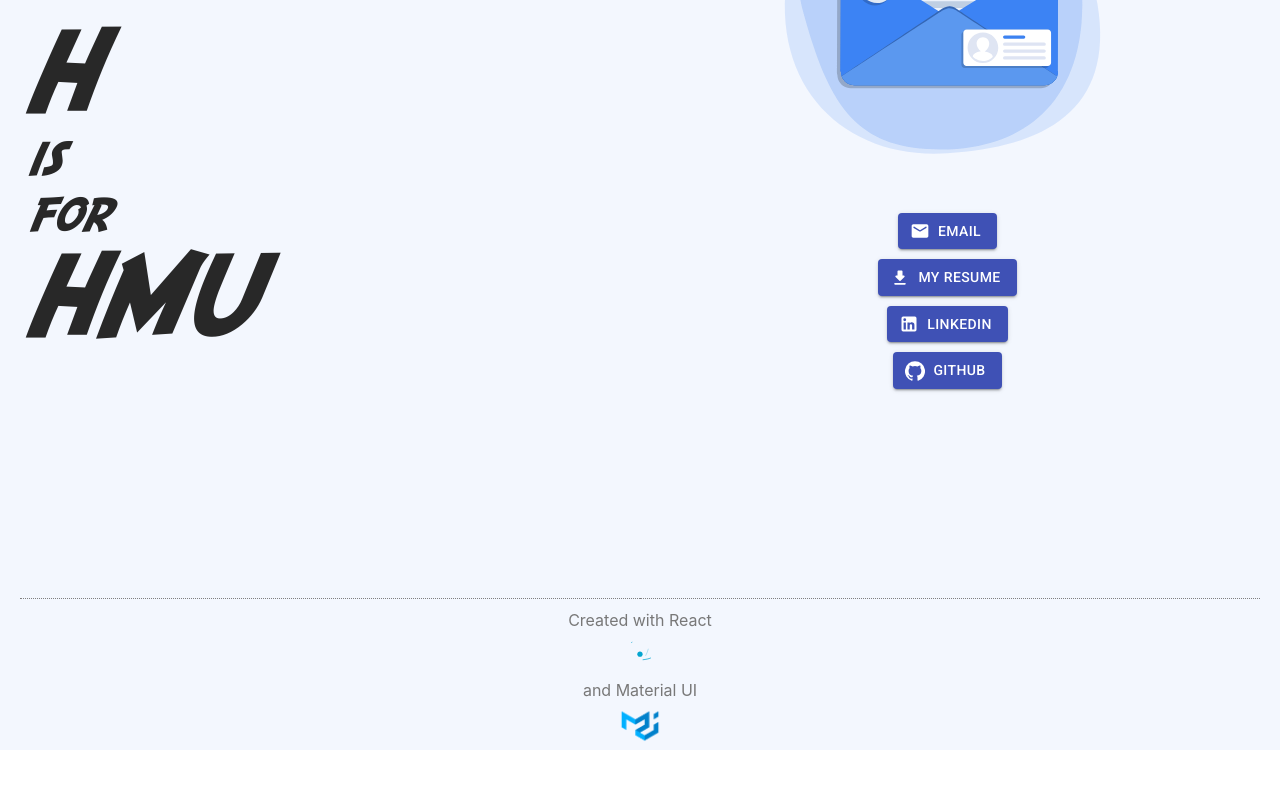
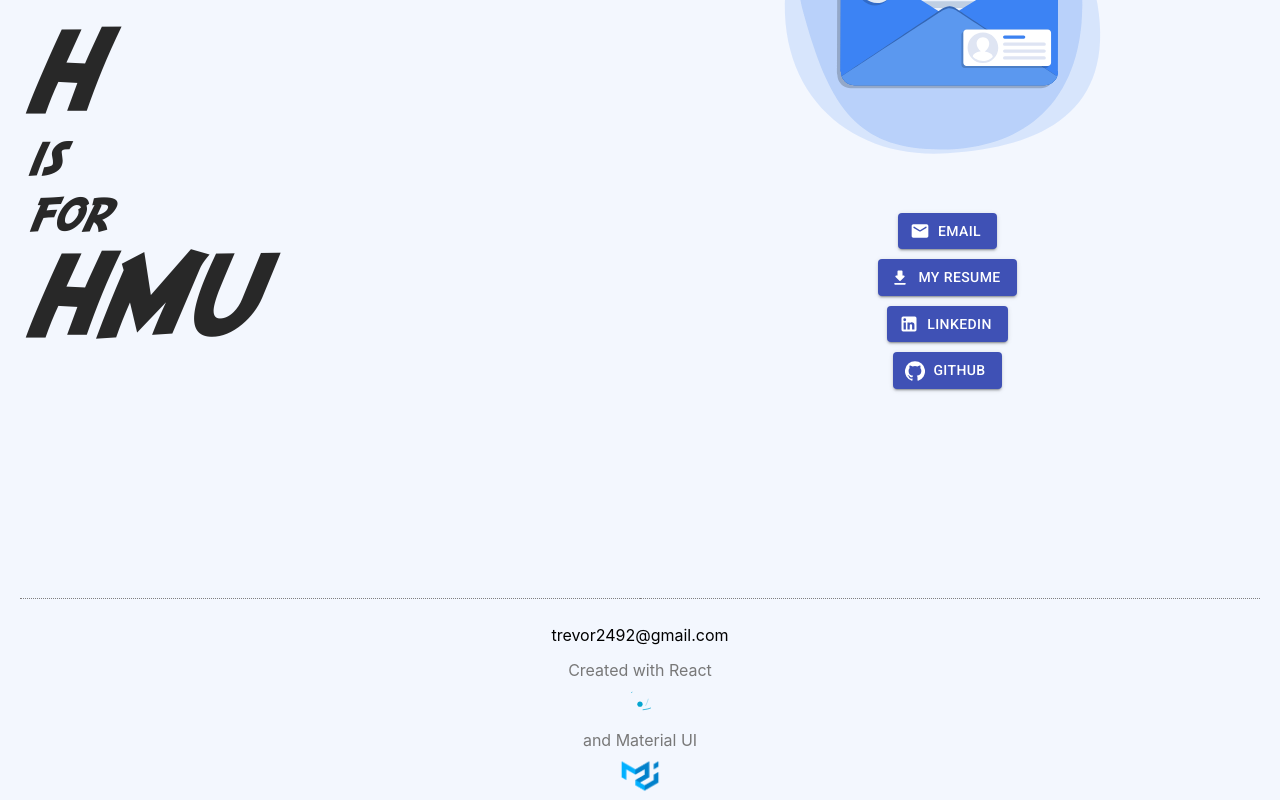
Before and after one commit to Trevor2492/portfolio, a React (Create React App) app: page / in a window 1280 px wide. Shown: the part 6607-7407 px from the top of the page. Before the commit the page ends 7357 px from the top, so only its background shows below. Built offline with nearby package versions, Linux system fonts and the light colour scheme.

Commit message:
added email to the footer

```diff
--- a/src/App.js
+++ b/src/App.js
@@ -416,6 +416,7 @@ function App() {
       </Grid>
 
       <div className='footer' id='footer'>
+        <div style={{ margin: 15, color: '#000' }}>trevor2492@gmail.com</div>
         <div>Created with React</div>
         <div id='react-logo' alt='react logo' style={{ height: 50 }}/>
         <div>and Material UI</div>
```
Also changed, not shown: 1 other file (tests, documents, lock files or other folders).
